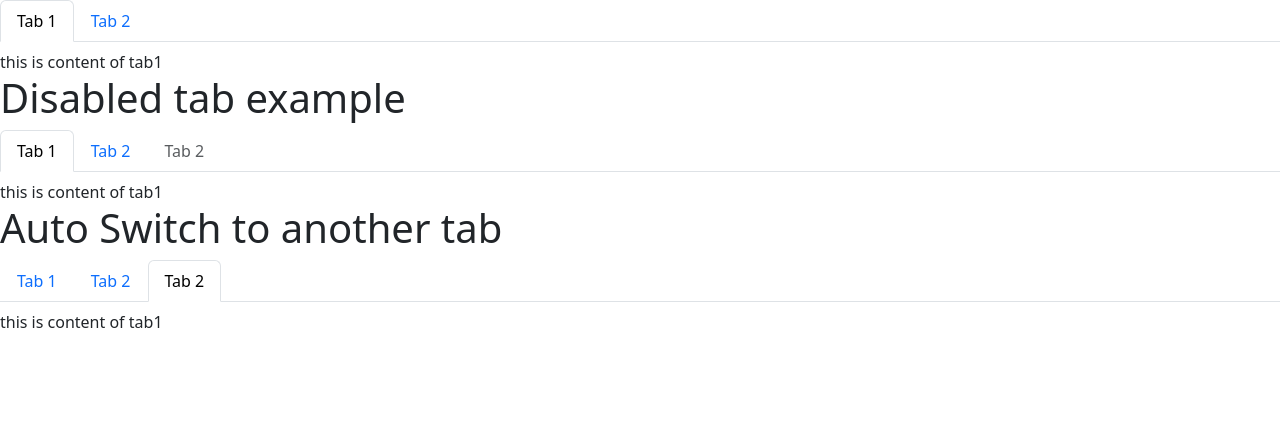
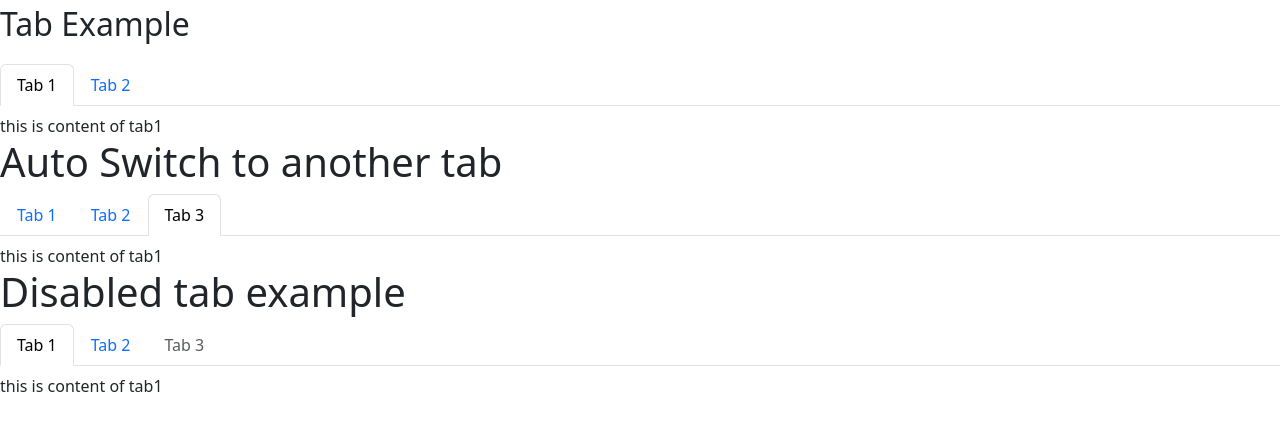
Before and after one commit to Abduljebar49/angular-custom-tab, an Angular app: page / in a window 1280 px wide. Shown: the top 430 px of the page. Built offline with nearby package versions, Linux system fonts and the light colour scheme.

Commit message:
bug fix for disabled tab

```diff
--- a/src/app/app.component.html
+++ b/src/app/app.component.html
@@ -1,3 +1,5 @@
+
+<p style="font-size: 32px">Tab Example</p>
 <tabs>
   <tab tabTitle="Tab 1">
     this is content of tab1
@@ -7,6 +9,20 @@
   </tab>
 </tabs>
 
+<h1>Auto Switch to another tab</h1>
+<tabs [active]="2">
+  <tab tabTitle="Tab 1">
+    this is content of tab1
+  </tab>
+  <tab tabTitle="Tab 2">
+    this is another tab content
+  </tab>
+  <tab tabTitle="Tab 3">
+    this is another tab content of tab 3
+  </tab>
+</tabs>
+
+
 <h1>Disabled tab example</h1>
 <tabs>
   <tab tabTitle="Tab 1">
@@ -15,23 +31,7 @@
   <tab tabTitle="Tab 2">
     this is another tab content
   </tab>
-  <tab tabTitle="Tab 2" disabled="true">
+  <tab tabTitle="Tab 3" [disabled]="isDisabled">
     this is another tab content
   </tab>
-
 </tabs>
-
-
-<h1>Auto Switch to another tab</h1>
-<tabs [active]="2">
-  <tab tabTitle="Tab 1">
-    this is content of tab1
-  </tab>
-  <tab tabTitle="Tab 2">
-    this is another tab content
-  </tab>
-  <tab tabTitle="Tab 2" disabled="true">
-    this is another tab content
-  </tab>
-
-</tabs>
--- a/src/app/app.component.ts
+++ b/src/app/app.component.ts
@@ -7,4 +7,5 @@ import { Component } from '@angular/core';
 })
 export class AppComponent {
   title = 'angular-custom-tab';
+  isDisabled:boolean = true;
 }
```
